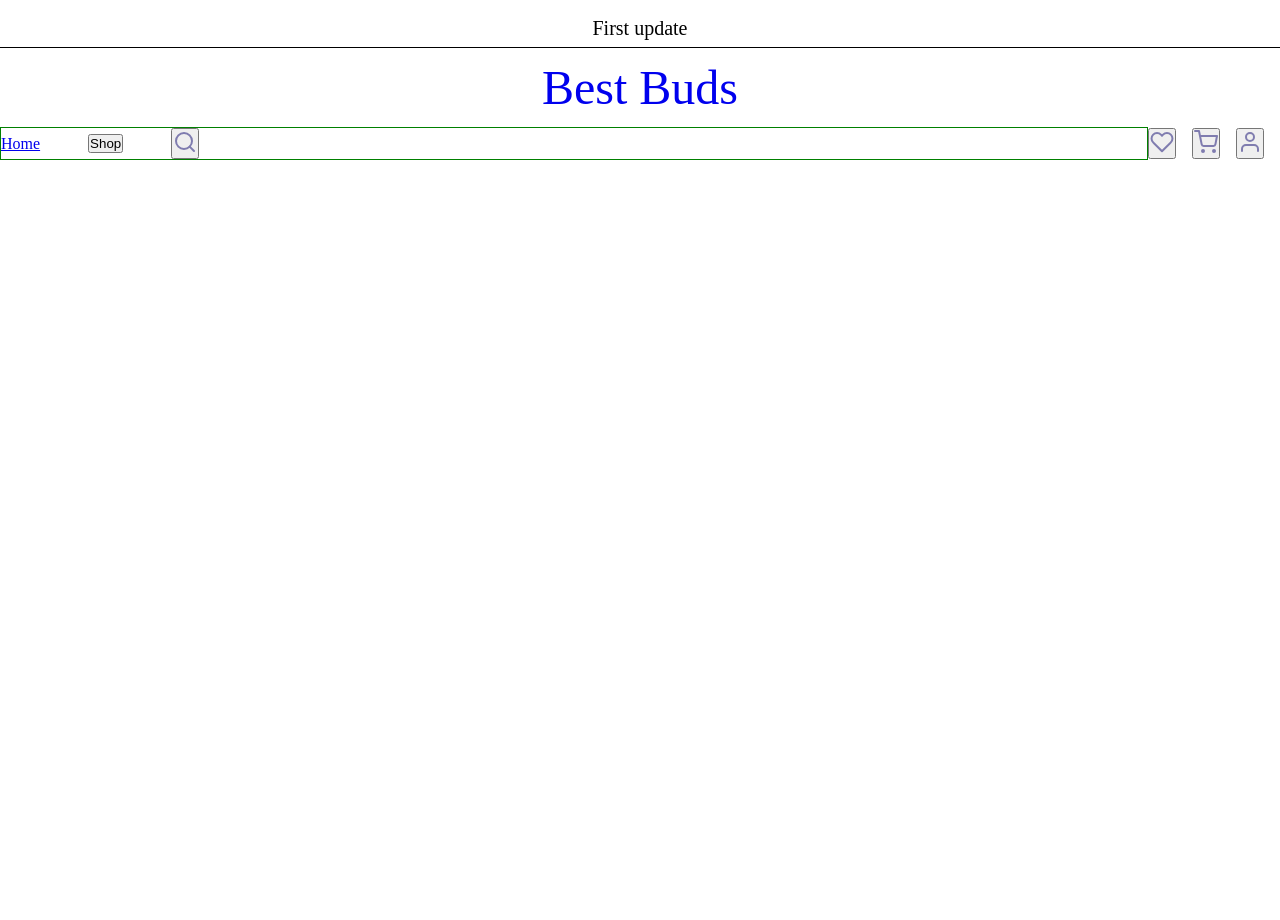
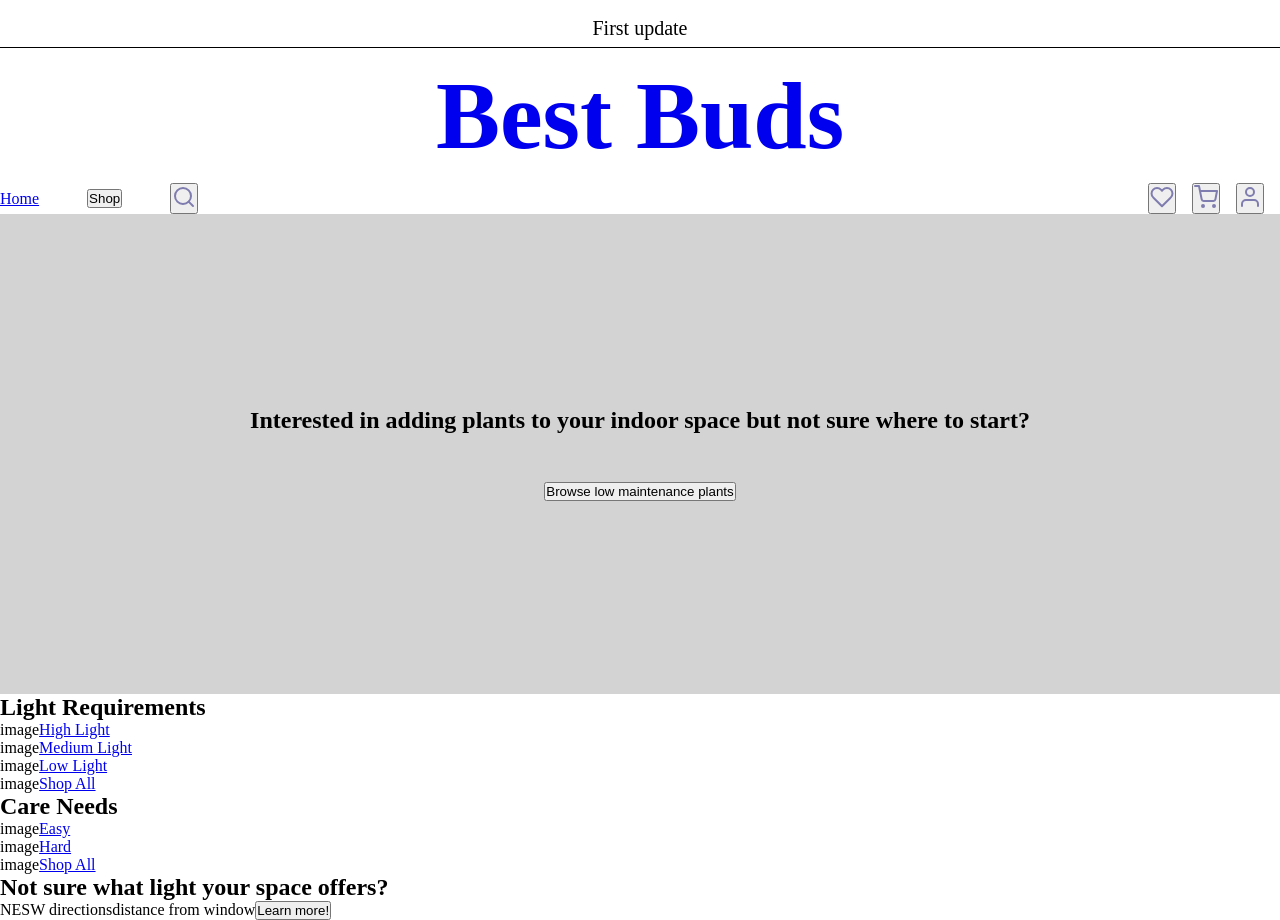
Before and after one commit to jennstirpe/ecommerce-exmpl, a React (Vite) app: page / in a window 1280 px wide. Before the commit the page ends 800 px from the top, so only its background shows below. Built offline with nearby package versions, Linux system fonts and the light colour scheme.

Commit message:
Added basic banner section content and structure

```diff
--- a/src/App.jsx
+++ b/src/App.jsx
@@ -1,5 +1,7 @@
 import GlobalStyles from "./components/Global";
 import Header from "./components/header/Header";
+import Banner from "./components/main/Banner";
+import { Link } from "react-router-dom";
 
 function App() {
 
@@ -7,6 +9,61 @@ function App() {
     <>
       <GlobalStyles />
       <Header />
+
+      <main>
+        <Banner />
+      </main>
+
+
+
+      <section className="categories light">
+        <div>
+          <h2>Light Requirements</h2>
+          <div>
+            image
+            <Link className="nav-link" to="/">High Light</Link>
+          </div>
+          <div>
+            image
+            <Link className="nav-link" to="/">Medium Light</Link>
+          </div>
+          <div>
+            image
+            <Link className="nav-link" to="/">Low Light</Link>
+          </div>
+          <div>
+            image
+            <Link className="nav-link" to="/">Shop All</Link>
+          </div>
+        </div>
+
+        <div>
+          <h2>Care Needs</h2>
+          <div>
+            image
+            <Link className="nav-link" to="/">Easy</Link>
+          </div>
+          <div>
+            image
+            <Link className="nav-link" to="/">Hard</Link>
+          </div>
+          <div>
+            image
+            <Link className="nav-link" to="/">Shop All</Link>
+          </div>
+        </div>
+      </section>
+
+
+      <section className="featured">
+        <h2>Not sure what light your space offers?</h2>
+        <span>NESW directions</span><span>distance from window</span>
+        <button>Learn more!</button>
+      </section>
+
+      <section className="categories care">
+
+      </section>
     </>
   )
 }
--- a/src/components/header/Header.jsx
+++ b/src/components/header/Header.jsx
@@ -13,7 +13,9 @@ export default function Header() {
         </div>
 
         <div className="company-logo">
-            <Link className="nav-link" to="/">Best Buds</Link>
+            <Link className="nav-link" to="/">
+              <h1>Best Buds</h1>
+            </Link>
         </div>
         <Nav />
     </StyledHeader>
--- a/src/components/header/styled/Nav.styled.jsx
+++ b/src/components/header/styled/Nav.styled.jsx
@@ -36,7 +36,6 @@ export const StyledNav = styled.nav`
         }
 
         .main-menu {
-            border: 1px solid green;
             position: static;
             justify-content: flex-start;
 
--- /dev/null
+++ b/src/components/main/Banner.jsx
@@ -0,0 +1,10 @@
+import { StyledBanner } from "./styled/Banner.styled"
+
+export default function Banner() {
+  return (
+    <StyledBanner>
+        <h2 className="banner-headline">Interested in adding plants to your indoor space but not sure where to start?</h2>
+        <button className="banner-link">Browse low maintenance plants</button>
+    </StyledBanner>
+  )
+}
--- /dev/null
+++ b/src/components/main/styled/Banner.styled.jsx
@@ -0,0 +1,20 @@
+import styled from "styled-components";
+
+export const StyledBanner = styled.section`
+    background: lightgray;
+    height: 30rem;
+    display: flex;
+    flex-direction: column;
+    align-items: center;
+    justify-content: center;
+
+    .banner-headline {
+        width: 75%;
+        text-align: center;
+    }
+
+    .banner-link {
+        margin-top: 3rem;
+    }
+
+`;
```
